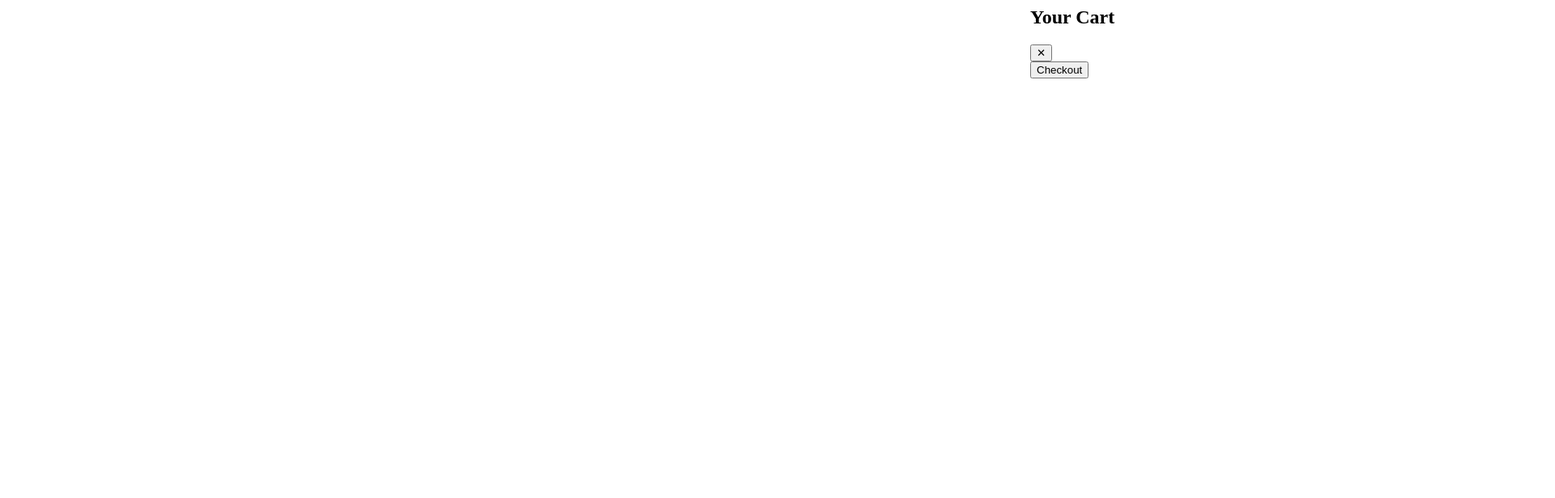
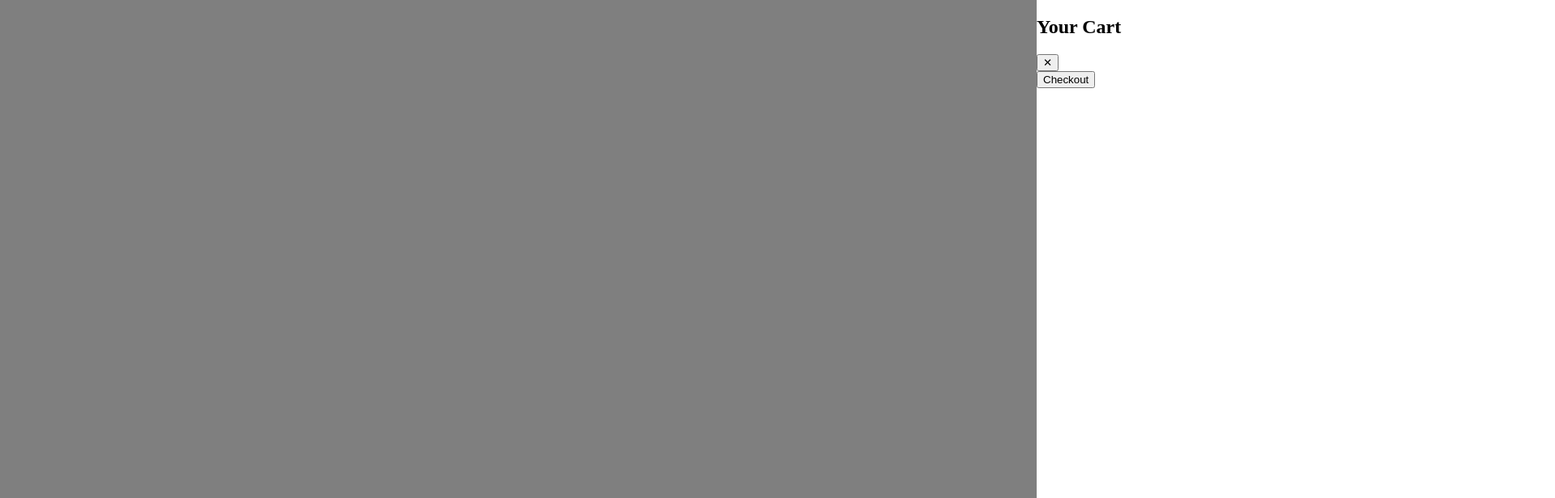
Before and after one commit to GuiDouglas/herocart, a website: page herocart-widget/index.html in a window 1280 px wide. Shown: the top 616 px of the page at 81% size, 1920 px wide, since content can reach past the window. Drawn offline with Linux system fonts and the light colour scheme.

Commit message:
update(widget): new modal UI

```diff
--- a/herocart-widget/style.css
+++ b/herocart-widget/style.css
@@ -1,9 +1,33 @@
+body {
+  overflow: hidden;
+}
+
 #hc-overlay {
-  display: none;
+  position: fixed;
+  inset: 0;
+
+  background: rgba(0,0,0,.5);
+
+  z-index: 999998;
 }
 
 #hc-overlay.is-open {
   display: block;
+}
+
+#hc-drawer {
+  position: fixed;
+  top: 0;
+  right: 0;
+
+  width: 420px;
+  height: 100vh;
+
+  background: white;
+
+  z-index: 999999;
+
+  overflow-y: auto;
 }
 
 #hc-drawer {
@@ -13,3 +37,9 @@
 #hc-drawer.is-open {
   transform: translateX(0);
 }
+
+@media (max-width: 768px) {
+  #hc-drawer {
+    width: 100vw;
+  }
+}
```
